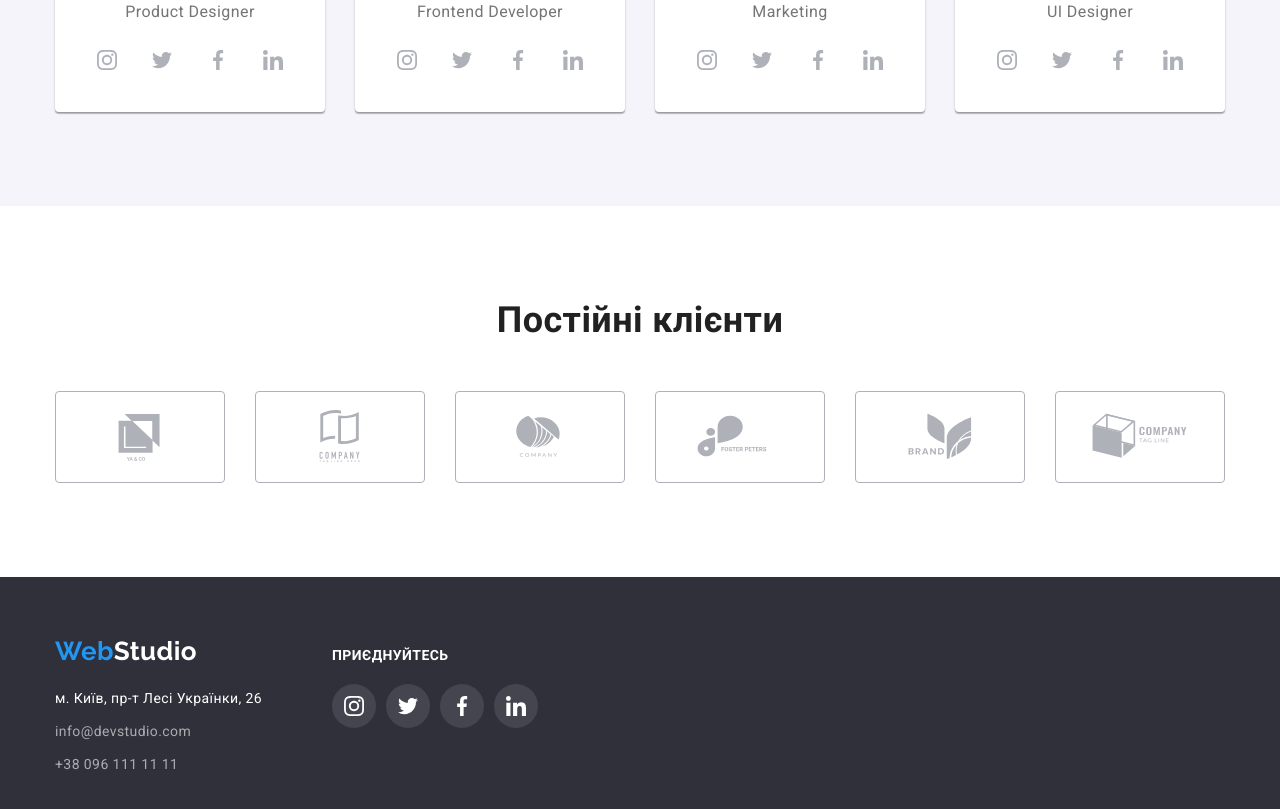
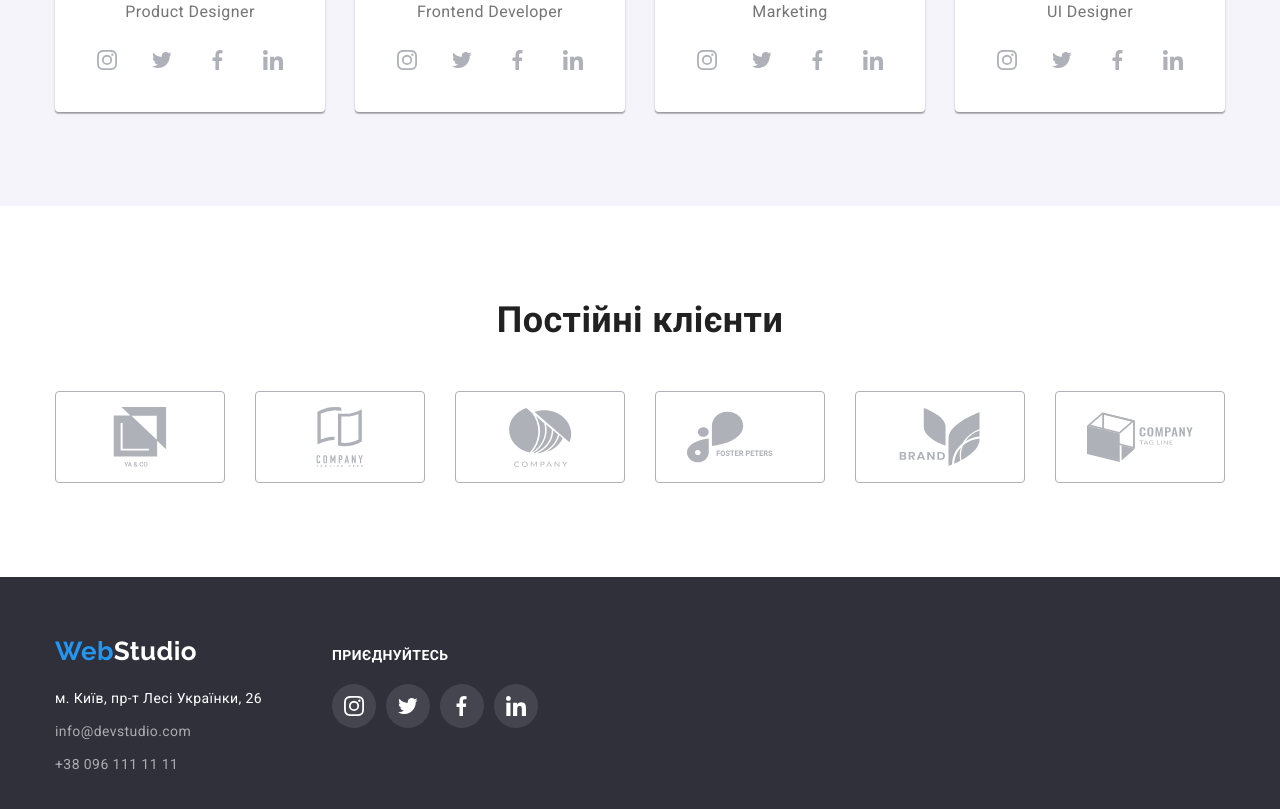
Before and after one commit to Sennarion/hw-markup-pseudo-elements, a plain HTML site: page index.html in a window 1280 px wide. Shown: the part 2098-2907 px from the top of the page. Drawn offline with nearby package versions, Linux system fonts and the light colour scheme.

Commit message:
change clients icons width

```diff
--- a/index.html
+++ b/index.html
@@ -284,42 +284,42 @@
           <ul class="clients-list">
             <li class="client">
               <a href="#" class="client-link" aria-label="Логотип компанії">
-                <svg class="client-icon" width="170" height="60">
+                <svg class="client-icon" width="106" height="60">
                   <use href="./images/icons.svg#icon-logo1"></use>
                 </svg>
               </a>
             </li>
             <li class="client">
               <a href="#" class="client-link" aria-label="Логотип компанії">
-                <svg class="client-icon" width="170" height="60">
+                <svg class="client-icon" width="106" height="60">
                   <use href="./images/icons.svg#icon-logo2"></use>
                 </svg>
               </a>
             </li>
             <li class="client">
               <a href="#" class="client-link" aria-label="Логотип компанії">
-                <svg class="client-icon" width="170" height="60">
+                <svg class="client-icon" width="106" height="60">
                   <use href="./images/icons.svg#icon-logo3"></use>
                 </svg>
               </a>
             </li>
             <li class="client">
               <a href="#" class="client-link" aria-label="Логотип компанії">
-                <svg class="client-icon" width="170" height="60">
+                <svg class="client-icon" width="106" height="60">
                   <use href="./images/icons.svg#icon-logo4"></use>
                 </svg>
               </a>
             </li>
             <li class="client">
               <a href="#" class="client-link" aria-label="Логотип компанії">
-                <svg class="client-icon" width="170" height="60">
+                <svg class="client-icon" width="106" height="60">
                   <use href="./images/icons.svg#icon-logo5"></use>
                 </svg>
               </a>
             </li>
             <li class="client">
               <a href="#" class="client-link" aria-label="Логотип компанії">
-                <svg class="client-icon" width="170" height="60">
+                <svg class="client-icon" width="106" height="60">
                   <use href="./images/icons.svg#icon-logo6"></use>
                 </svg>
               </a>
```
